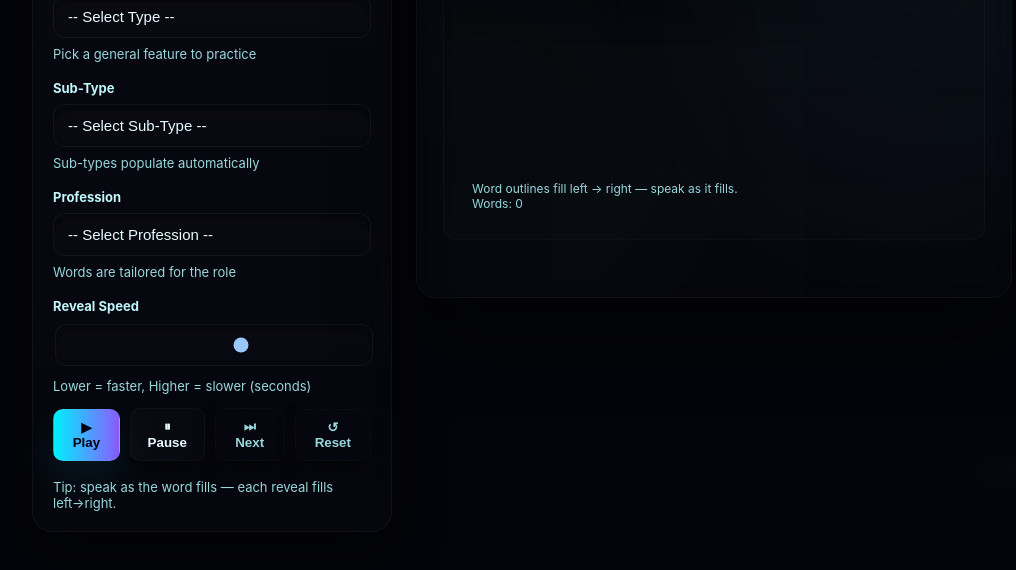
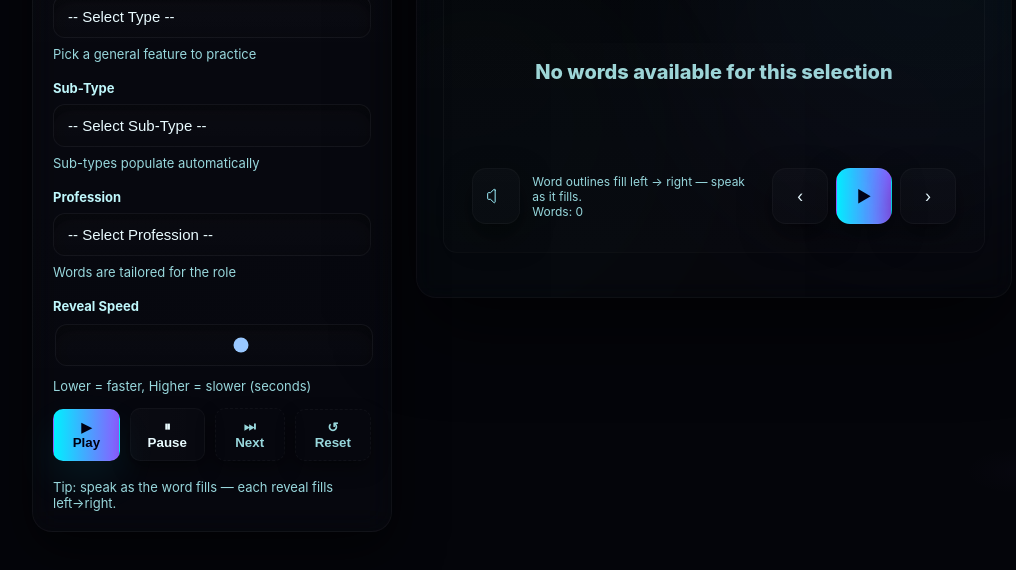
Before and after one commit to praveenkrwebdev/Stammering-Practice-App, a plain HTML site: page index.html in a window 1280 px wide. Shown: the part 158-728 px from the top of the page, without its empty margins (118-1134 px from the left). Drawn offline with Linux system fonts and the light colour scheme.

Commit message:
Uncomment speak button and previous/next controls

```diff
--- a/index.html
+++ b/index.html
@@ -263,18 +263,18 @@
 
       <div class="player" style="width:100%; justify-content:space-between;">
         <div style="display:flex; gap:12px; align-items:center;">
-          <!-- <div id="speakBtn" class="circle" title="Pronounce (click)"><svg width="20" height="20" viewBox="0 0 24 24" fill="none"><path d="M11 5v14a1 1 0 0 1-1.6.8L5.4 16H3a1 1 0 0 1-1-1V9a1 1 0 0 1 1-1h2.4l4-3.8A1 1 0 0 1 11 5z" stroke="#9feffc" stroke-width="1.2" stroke-linecap="round" stroke-linejoin="round"/></svg></div> -->
+          <div id="speakBtn" class="circle" title="Pronounce (click)"><svg width="20" height="20" viewBox="0 0 24 24" fill="none"><path d="M11 5v14a1 1 0 0 1-1.6.8L5.4 16H3a1 1 0 0 1-1-1V9a1 1 0 0 1 1-1h2.4l4-3.8A1 1 0 0 1 11 5z" stroke="#9feffc" stroke-width="1.2" stroke-linecap="round" stroke-linejoin="round"/></svg></div>
           <div style="display:flex;flex-direction:column;align-items:flex-start;">
             <div id="hintText" class="small-muted">Word outlines fill left → right — speak as it fills.</div>
             <div id="wordCount" class="small-muted">Words: 0</div>
           </div>
         </div>
 
-        <!-- <div style="display:flex; gap:8px; align-items:center;">
+        <div style="display:flex; gap:8px; align-items:center;">
           <div id="prevBtn" class="circle" title="Previous">‹</div>
           <div id="playFab" class="circle primary" title="Play/Pause">▶</div>
           <div id="nextFab" class="circle" title="Next">›</div>
-        </div> -->
+        </div>
       </div>
 
 
```
